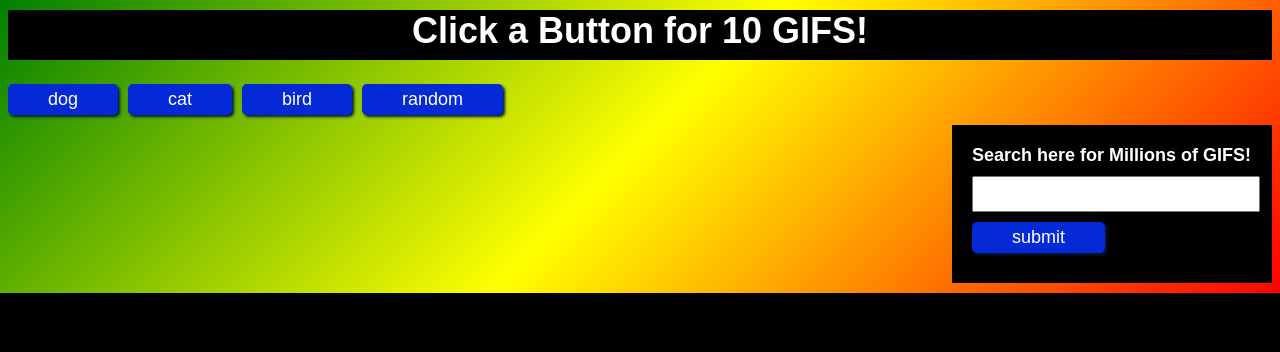
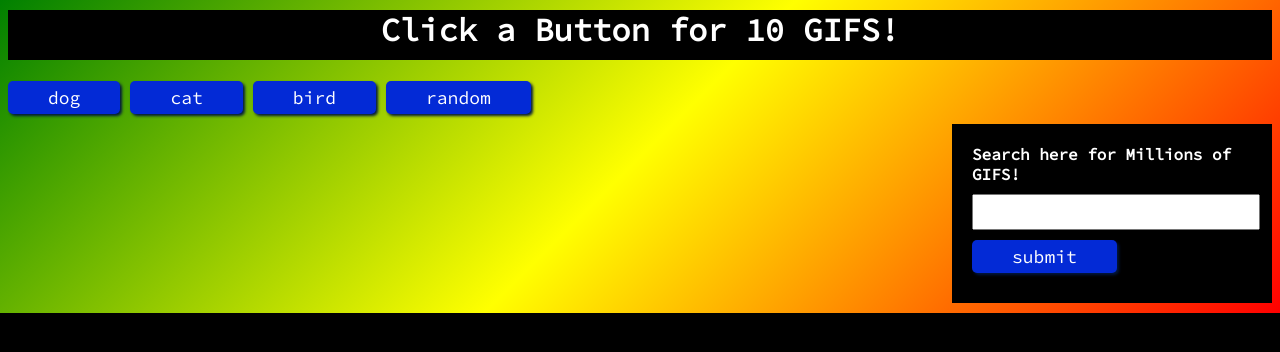
Before and after one commit to MarkHays/GifTastic, a plain HTML site: page index.html in a window 1280 px wide. Drawn offline with nearby package versions, Linux system fonts and the light colour scheme.

Commit message:
changing font updating style sheet

```diff
--- a/assets/style.css
+++ b/assets/style.css
@@ -1,7 +1,7 @@
 body {
-    font: 18px arial, sans-serif;
+    font: 18px;
+    font-family: 'Source Code Pro', monospace;
     background: black;
-
     background-repeat: no-repeat;
     background-image: repeating-linear-gradient(-45deg,red, yellow, green);
     height: 100%;
@@ -43,6 +43,7 @@ input[type="submit"] {
     margin: 0 10px 10px 0;
     cursor: pointer;
     box-shadow: 2px 2px 3px rgb(2, 23, 63);
+    font-family: 'Source Code Pro', monospace;
 }
 botton:hover,
 input[type="submit"]:hover {
@@ -54,6 +55,7 @@ button.active {
 p {
     color: rgb(0, 0, 0);
     font-weight: bold;
+    font-family: 'Source Code Pro', monospace;
 }
 h1 {
     background: black;
@@ -61,4 +63,5 @@ h1 {
     height: 50px;
     text-align: center;
     margin-top: 10px;
+    font-family: 'Source Code Pro', monospace;
 }
--- a/index.html
+++ b/index.html
@@ -6,6 +6,7 @@
     <meta http-equiv="X-UA-Compatible" content="ie=edge">
     <title>GifTastic</title>
     <link rel="stylesheet" type="text/css" href="assets/style.css">
+    <link href="https://fonts.googleapis.com/css?family=Source+Code+Pro" rel="stylesheet">
     <script src="https://code.jquery.com/jquery-3.3.1.min.js" integrity="sha256-FgpCb/KJQlLNfOu91ta32o/NMZxltwRo8QtmkMRdAu8=" crossorigin="anonymous"></script>
 </head>
 <body>
```
